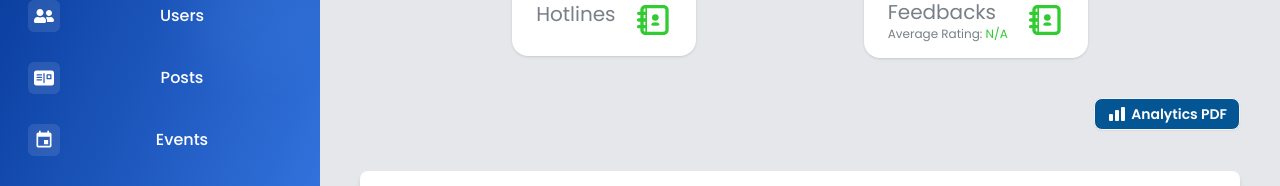
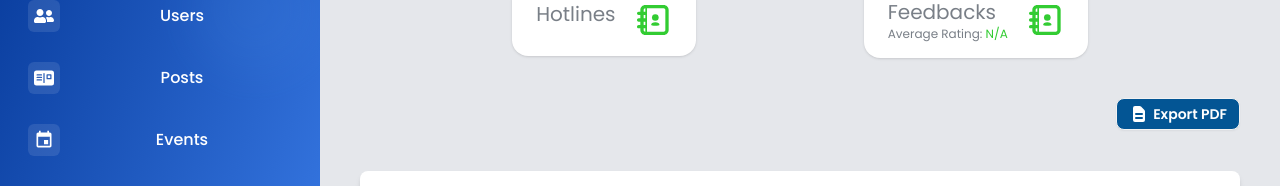
Before and after one commit to lakbaycavite/Web_Frontend, a React (Vite) app: page /admin/dashboard in a window 1280 px wide. Shown: the part 214-400 px from the top of the page. Built offline with nearby package versions, Linux system fonts and the light colour scheme; no server answers; sample sign-in values are in the browser's storage; what @react-pdf/renderer would draw is missing.

Commit message:
change color of export pdf button

```diff
--- a/src/admin/components/DashboardAnalyticsPDFGenerator.jsx
+++ b/src/admin/components/DashboardAnalyticsPDFGenerator.jsx
@@ -420,13 +420,13 @@ const DashboardAnalyticsPDFGenerator = ({ dashboardData, chartData, ageGroups })
     return (
         <>
             <div className="dropdown dropdown-end">
-                <label tabIndex={0} className="btn bg-primary text-white hover:bg-primary/80 btn-sm gap-1 transform transition hover:scale-105">
+                <label tabIndex={0} className={`btn bg-primary text-white hover:bg-primary/80 btn-sm gap-1 transform transition hover:scale-105 ${isLoading ? "btn-disabled" : ""}`}>
                     {isLoading ? (
                         <span className="loading loading-spinner loading-xs"></span>
                     ) : (
-                        <HiChartBar className="h-5 w-5" />
+                        <HiDocumentText className="h-5 w-5" />
                     )}
-                    Analytics PDF
+                    Export PDF
                 </label>
                 <ul tabIndex={0} className="dropdown-content z-[1] menu p-2 shadow bg-base-100 rounded-box w-52">
                     <li>
--- a/src/admin/components/EventPDFGenerator.jsx
+++ b/src/admin/components/EventPDFGenerator.jsx
@@ -148,7 +148,7 @@ const EventPDFGenerator = ({ currentEvents, activeEvents, inactiveEvents }) => {
     return (
         <>
             <div className="dropdown dropdown-end">
-                <label tabIndex={0} className="btn btn-primary btn-sm gap-1 transform transition hover:scale-105">
+                <label tabIndex={0} className={`btn bg-primary text-white hover:bg-primary/80 btn-sm gap-1 transform transition hover:scale-105 ${isLoading ? "btn-disabled" : ""}`}>
                     {isLoading ? (
                         <span className="loading loading-spinner loading-xs"></span>
                     ) : (
--- a/src/admin/components/FeedbackPDFGenerator.jsx
+++ b/src/admin/components/FeedbackPDFGenerator.jsx
@@ -220,7 +220,7 @@ const FeedbackPDFGenerator = ({ currentFeedbacks, ratingCounts, categoryCounts }
     return (
         <>
             <div className="dropdown dropdown-end">
-                <label tabIndex={0} className="btn btn-primary btn-sm gap-1 transform transition hover:scale-105">
+                <label tabIndex={0} className={`btn bg-primary text-white hover:bg-primary/80 btn-sm gap-1 transform transition hover:scale-105 ${isLoading ? "btn-disabled" : ""}`}>
                     {isLoading ? (
                         <span className="loading loading-spinner loading-xs"></span>
                     ) : (
--- a/src/admin/components/HotlinePDFGenerator.jsx
+++ b/src/admin/components/HotlinePDFGenerator.jsx
@@ -155,7 +155,7 @@ const HotlinePDFGenerator = ({ currentHotlines, categoryCounts }) => {
     return (
         <>
             <div className="dropdown dropdown-end">
-                <label tabIndex={0} className="btn btn-primary btn-sm gap-1 transform transition hover:scale-105">
+                <label tabIndex={0} className={`btn bg-primary text-white hover:bg-primary/80 btn-sm gap-1 transform transition hover:scale-105 ${isLoading ? "btn-disabled" : ""}`}>
                     {isLoading ? (
                         <span className="loading loading-spinner loading-xs"></span>
                     ) : (
--- a/src/admin/components/PostPDFGenerator.jsx
+++ b/src/admin/components/PostPDFGenerator.jsx
@@ -151,7 +151,7 @@ const PostPDFGenerator = ({ currentPosts }) => {
     return (
         <>
             <div className="dropdown dropdown-end">
-                <label tabIndex={0} className="btn btn-primary btn-sm gap-1">
+                <label tabIndex={0} className={`btn bg-primary text-white hover:bg-primary/80 btn-sm gap-1 transform transition hover:scale-105 ${isLoading ? "btn-disabled" : ""}`}>
                     {isLoading ? (
                         <span className="loading loading-spinner loading-xs"></span>
                     ) : (
--- a/src/admin/components/UserPDFGenerator.jsx
+++ b/src/admin/components/UserPDFGenerator.jsx
@@ -144,7 +144,7 @@ const UserPDFGenerator = ({ currentUsers, totalActiveUsers, totalInactiveUsers }
     return (
         <>
             <div className="dropdown dropdown-end">
-                <label tabIndex={0} className="btn btn-primary btn-sm gap-1 transform transition hover:scale-105">
+                <label tabIndex={0} className={`btn bg-primary text-white hover:bg-primary/80 btn-sm gap-1 transform transition hover:scale-105 ${isLoading ? "btn-disabled" : ""}`}>
                     {isLoading ? (
                         <span className="loading loading-spinner loading-xs"></span>
                     ) : (
```
